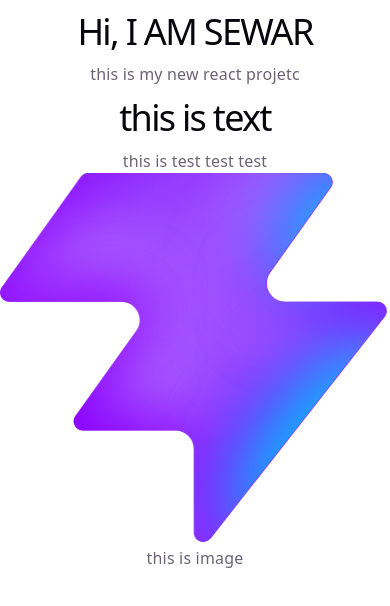
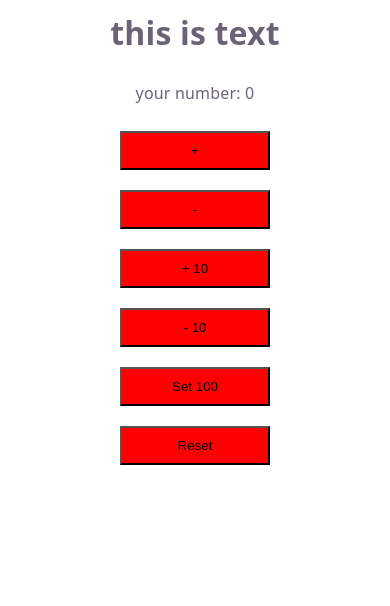
Before and after one commit to Sewar77/React3-Resturant, a React (Vite) app in the folder resturant/: page / in a window 390 px wide. Shown: the top 606 px of the page. Built offline with nearby package versions, Linux system fonts and the light colour scheme.

Commit message:
counter example on ue state in test file

```diff
--- a/resturant/src/App.jsx
+++ b/resturant/src/App.jsx
@@ -3,11 +3,7 @@ import Test from "./components/Test";
 function App() {
   return (
     <>
-      <h1>Hi, I AM SEWAR</h1>
-      <p>this is my new react projetc</p>
       <Test />
-      <img src="../public/favicon.svg" alt="" />
-      <p>this is image</p>
     </>
   );
 }
--- a/resturant/src/components/Test.jsx
+++ b/resturant/src/components/Test.jsx
@@ -1,8 +1,44 @@
+import { useState } from "react";
 function Test() {
+  const [number, setNumber] = useState(0);
+  const style = {
+    button: {
+      backgroundColor: "red",
+      margin: "10px",
+      padding: "10px",
+    },
+  };
+  // should be js
+  const handleAdd = () => {
+    setNumber((c) => c + 1);
+  };
+  const handleMinus = () => {
+    setNumber((c) => c - 1);
+  };
+  const handleReset = () => {
+    setNumber(0);
+  };
   return (
+    // anything inside the return must be only html
     <>
       <h1>this is text</h1>
-      <p>this is test test test</p>
+      {/* to write js code inside return, must be in {} */}
+      <p>your number: {number}</p>
+      <button style={style.button} onClick={handleAdd}>
+        +
+      </button>
+      <button style={style.button} onClick={handleMinus}>
+        -
+      </button>
+      <button style={style.button}>+ 10</button>
+      {/* jump 10 */}
+      <button style={style.button}>- 10</button>
+      {/* minus 10 */}
+      <button style={style.button}>Set 100</button>
+      {/* reset to 100 */}
+      <button style={style.button} onClick={handleReset}>
+        Reset
+      </button>
     </>
   );
 }
--- a/resturant/src/index.css
+++ b/resturant/src/index.css
@@ -55,6 +55,7 @@ body {
 }
 
 #root {
+  width: fit-content;
   max-width: 100%;
   margin: 0 auto;
   text-align: center;
@@ -63,47 +64,3 @@ body {
   flex-direction: column;
   box-sizing: border-box;
 }
-
-h1,
-h2 {
-  font-family: var(--heading);
-  font-weight: 500;
-  color: var(--text-h);
-}
-
-h1 {
-  font-size: 56px;
-  letter-spacing: -1.68px;
-  margin: 32px 0;
-  @media (max-width: 1024px) {
-    font-size: 36px;
-    margin: 20px 0;
-  }
-}
-h2 {
-  font-size: 24px;
-  line-height: 118%;
-  letter-spacing: -0.24px;
-  margin: 0 0 8px;
-  @media (max-width: 1024px) {
-    font-size: 20px;
-  }
-}
-p {
-  margin: 0;
-}
-
-code,
-.counter {
-  font-family: var(--mono);
-  display: inline-flex;
-  border-radius: 4px;
-  color: var(--text-h);
-}
-
-code {
-  font-size: 15px;
-  line-height: 135%;
-  padding: 4px 8px;
-  background: var(--code-bg);
-}
```
